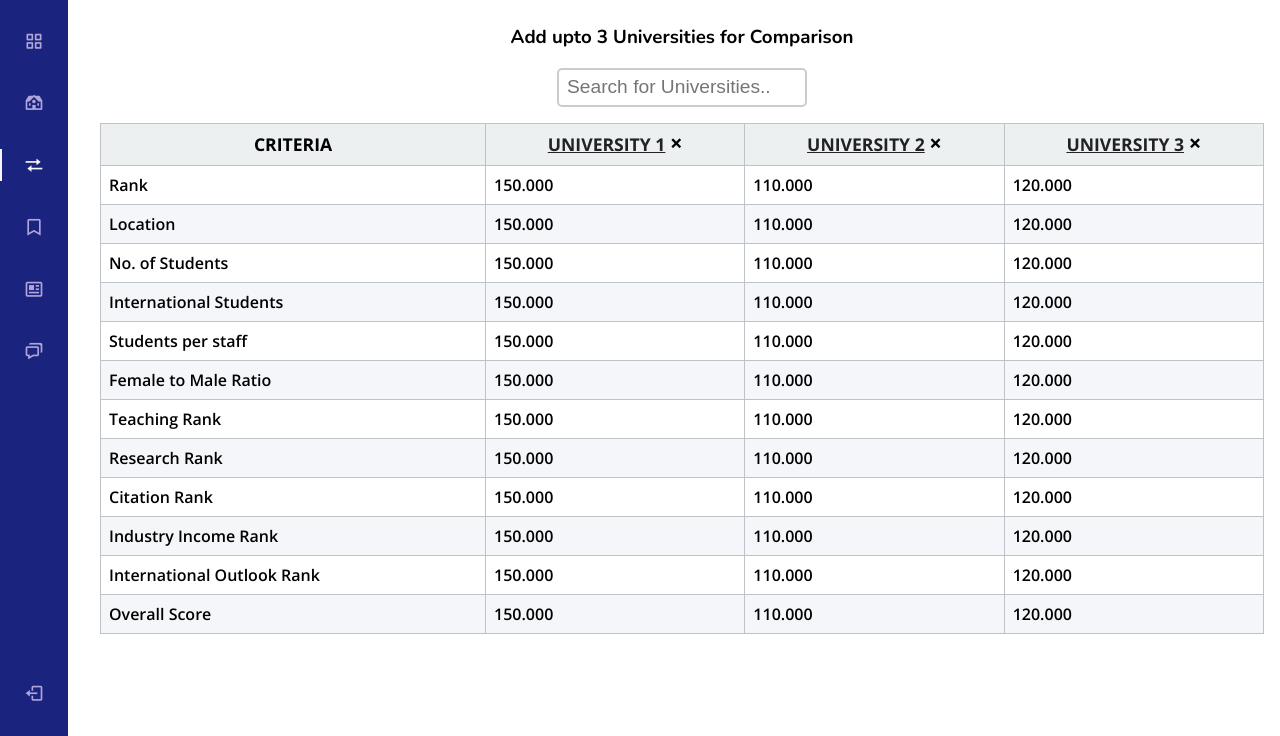
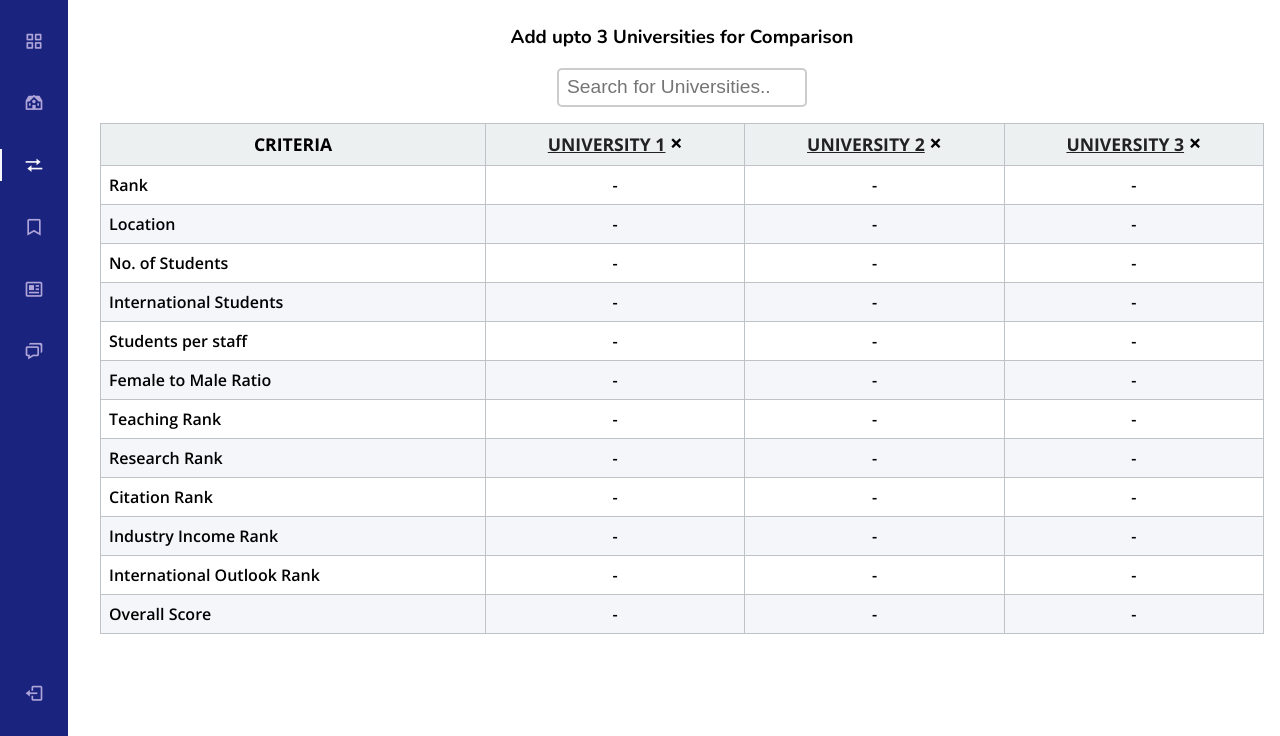
Before and after one commit to micahabanschick/College-Finder, a Django app: page /compare in a window 1280 px wide. Shown: the part 64-800 px from the top of the page. Run offline with Django 3.2, Linux system fonts and the light colour scheme; a user stored in the database is signed in; data comes from the database, SQL or seed files in the repository; both versions use the stored data as it was after the commit; some libraries are stand-ins or nearby versions.

```diff
--- a/college_finder_app/components/static/css/college_comparison/college_comparison.css
+++ b/college_finder_app/components/static/css/college_comparison/college_comparison.css
@@ -58,11 +58,16 @@
 .table td, .table th {
     border: 1px solid #bdc3c7;
     padding: 0.5em;
-    vertical-align: top
+    vertical-align: top;
+    text-align: center;
 }
 
 .table tr:nth-child(odd) td {
     background-color: #f5f6fa;
+}
+
+.table tr td:first-child {
+    text-align: left;
 }
 
 .table th {
--- a/college_finder_app/components/templates/college_comparison/college_comparison.html
+++ b/college_finder_app/components/templates/college_comparison/college_comparison.html
@@ -28,86 +28,86 @@
         </tr>
         <tr>
             <td>Rank</td>
-            <td>150.000</td>
-            <td>110.000</td>
-            <td>120.000</td>
+            <td>-</td>
+            <td>-</td>
+            <td>-</td>
 
         </tr>
         <tr>
             <td>Location</td>
-            <td>150.000</td>
-            <td>110.000</td>
-            <td>120.000</td>
+            <td>-</td>
+            <td>-</td>
+            <td>-</td>
 
         </tr>
         <tr>
             <td>No. of Students</td>
-            <td>150.000</td>
-            <td>110.000</td>
-            <td>120.000</td>
+            <td>-</td>
+            <td>-</td>
+            <td>-</td>
 
         </tr>
         <tr>
             <td>International Students</td>
-            <td>150.000</td>
-            <td>110.000</td>
-            <td>120.000</td>
+            <td>-</td>
+            <td>-</td>
+            <td>-</td>
 
         </tr>
         <tr>
             <td>Students per staff</td>
-            <td>150.000</td>
-            <td>110.000</td>
-            <td>120.000</td>
+            <td>-</td>
+            <td>-</td>
+            <td>-</td>
 
         </tr>
         <tr>
             <td>Female to Male Ratio</td>
-            <td>150.000</td>
-            <td>110.000</td>
-            <td>120.000</td>
+            <td>-</td>
+            <td>-</td>
+            <td>-</td>
 
         </tr>
         <tr>
             <td>Teaching Rank</td>
-            <td>150.000</td>
-            <td>110.000</td>
-            <td>120.000</td>
+            <td>-</td>
+            <td>-</td>
+            <td>-</td>
 
         </tr>
         <tr>
             <td>Research Rank</td>
-            <td>150.000</td>
-            <td>110.000</td>
-            <td>120.000</td>
+            <td>-</td>
+            <td>-</td>
+            <td>-</td>
 
         </tr>
         <tr>
             <td>Citation Rank</td>
-            <td>150.000</td>
-            <td>110.000</td>
-            <td>120.000</td>
+            <td>-</td>
+            <td>-</td>
+            <td>-</td>
 
         </tr>
         <tr>
             <td>Industry Income Rank</td>
-            <td>150.000</td>
-            <td>110.000</td>
-            <td>120.000</td>
+            <td>-</td>
+            <td>-</td>
+            <td>-</td>
 
         </tr>
         <tr>
             <td>International Outlook Rank</td>
-            <td>150.000</td>
-            <td>110.000</td>
-            <td>120.000</td>
+            <td>-</td>
+            <td>-</td>
+            <td>-</td>
 
         </tr>
         <tr>
             <td>Overall Score</td>
-            <td>150.000</td>
-            <td>110.000</td>
-            <td>120.000</td>
+            <td>-</td>
+            <td>-</td>
+            <td>-</td>
 
         </tr>
 
@@ -145,7 +145,7 @@
         if (e.key==="Enter") {
             var uniQuery=searchValue.value;
             if (uniNames.includes(uniQuery)) {
-                if (unisForCompare.length <=2 && (!unisForCompare.includes(uniQuery))) {
+                if (unisForCompare.length<=2&&(!unisForCompare.includes(uniQuery))) {
                     unisForCompare.push(uniQuery);
                     console.log(unisForCompare);
                 }
@@ -153,7 +153,7 @@
         }
     });
 
-    request.session['comparison_set'] = unisForCompare;
+    request.session['comparison_set']=unisForCompare;
 
     // Getting Search Value End
 </script>
```
Also changed, not shown: college_finder_app/db.sqlite3.
